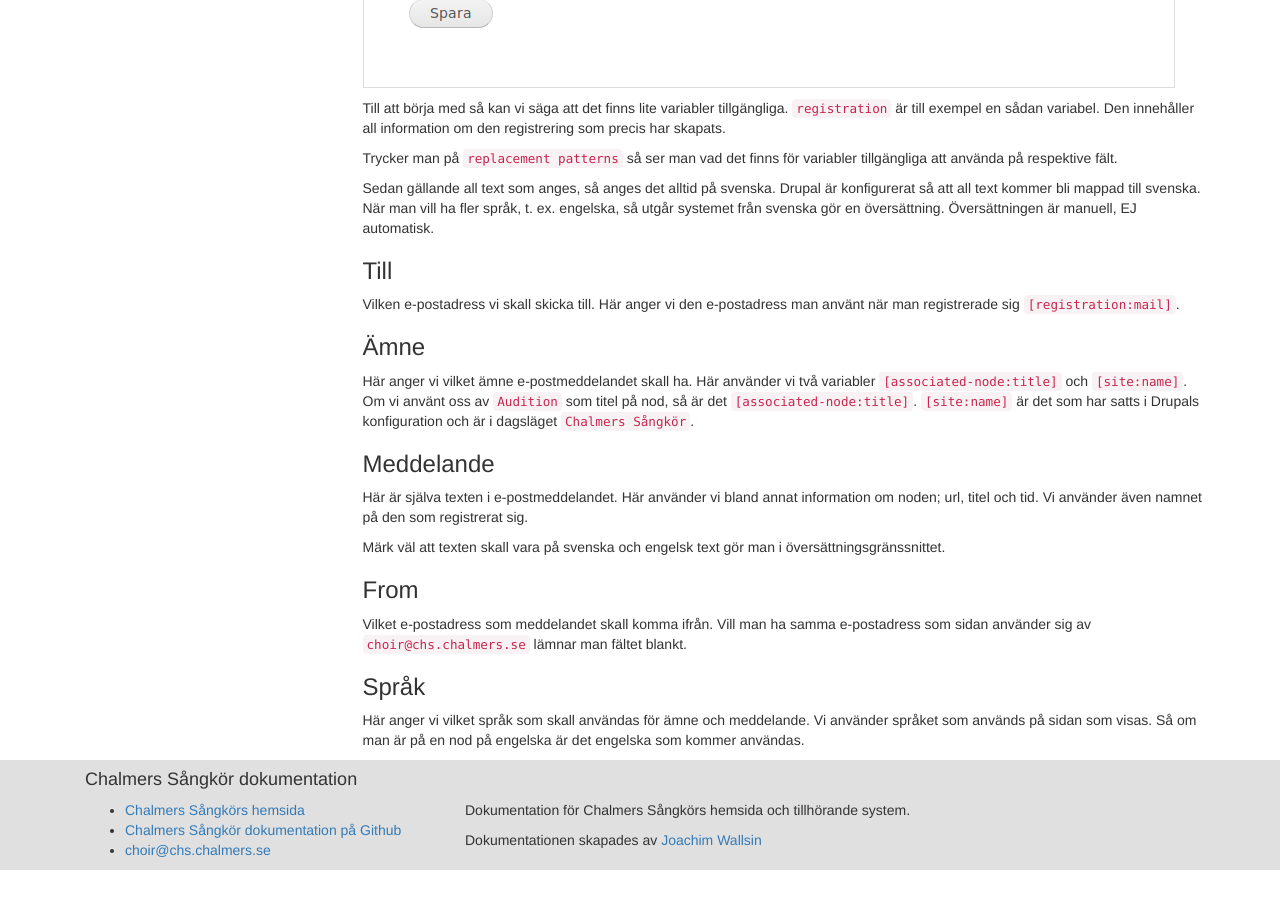
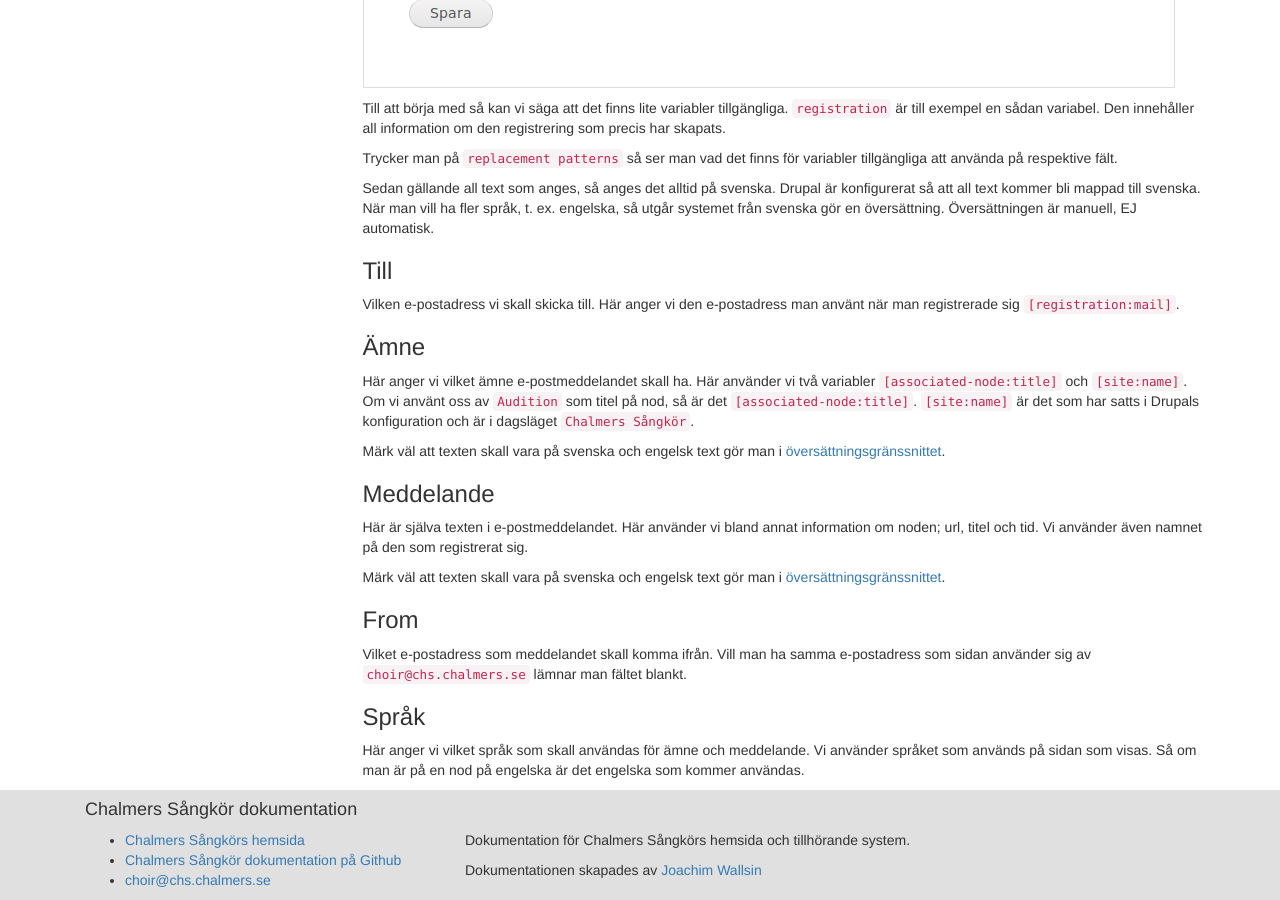
Before and after one commit to chalmers-choir/chalmers-choir.github.io, a Jekyll site: the page built from _posts/auditions/2014-01-03-e-postbekraftelse.md, in a window 1280 px wide and 900 px high, scrolled down 4248 px. Built offline with Jekyll 4.4.1, drawn with Linux system fonts in a browser that asks for light colours; nearby versions of some CDN libraries; before the commit the page ends 5118 px from its top, so only the background shows below that.

Commit message:
Uppdaterar.

```diff
--- a/_posts/auditions/2014-01-03-e-postbekraftelse.md
+++ b/_posts/auditions/2014-01-03-e-postbekraftelse.md
@@ -57,11 +57,13 @@ Vilken e-postadress vi skall skicka till. Här anger vi den e-postadress man anv
 
 Här anger vi vilket ämne e-postmeddelandet skall ha. Här använder vi två variabler `[associated-node:title]` och `[site:name]`. Om vi använt oss av `Audition` som titel på nod, så är det `[associated-node:title]`. `[site:name]` är det som har satts i Drupals konfiguration och är i dagsläget `Chalmers Sångkör`.
 
+Märk väl att texten skall vara på svenska och engelsk text gör man i [översättningsgränssnittet]({% post_url /language/2014-01-04-oversatt-strangar %}).
+
 ### Meddelande
 
 Här är själva texten i e-postmeddelandet. Här använder vi bland annat information om noden; url, titel och tid. Vi använder även namnet på den som registrerat sig.
 
-Märk väl att texten skall vara på svenska och engelsk text gör man i översättningsgränssnittet.
+Märk väl att texten skall vara på svenska och engelsk text gör man i [översättningsgränssnittet]({% post_url /language/2014-01-04-oversatt-strangar %}).
 
 ### From
 
```
